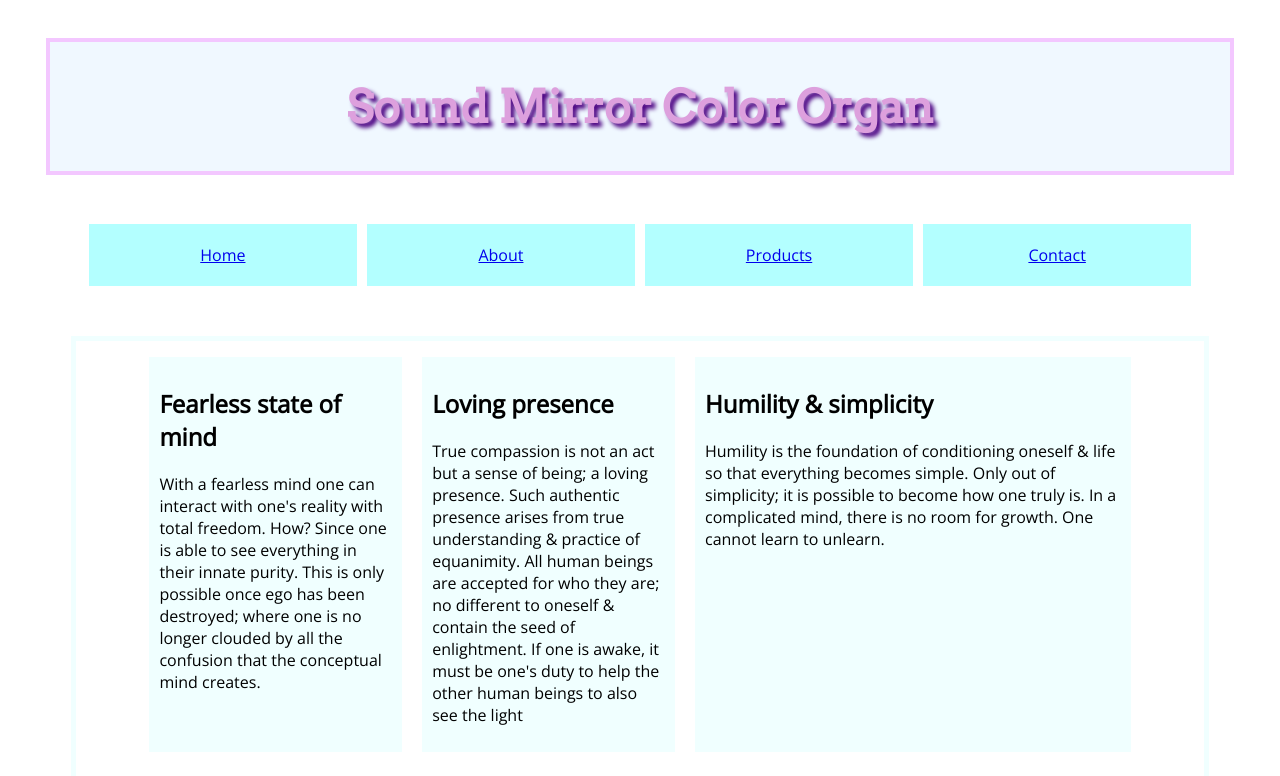
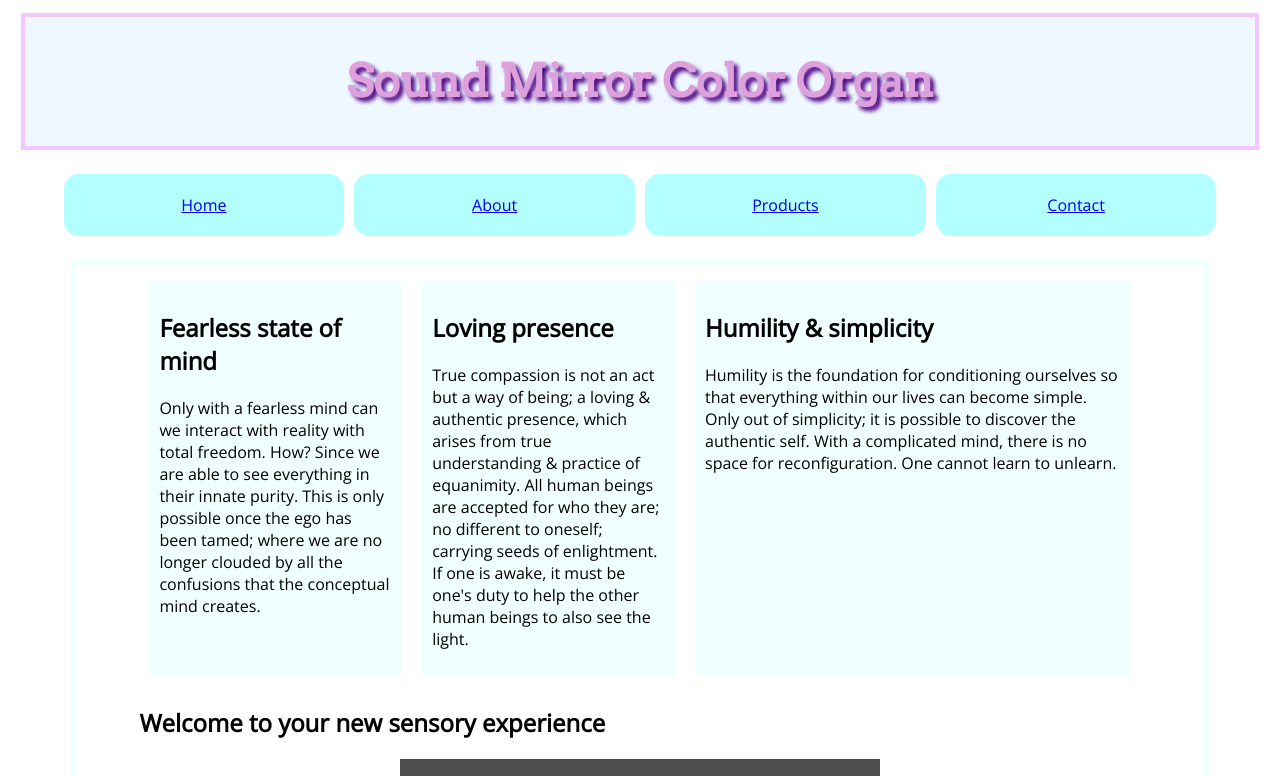
Before and after one commit to alcaloke/testSite02, a plain HTML site: page index.html in a window 1280 px wide. Shown: the top 776 px of the page. Drawn offline with nearby package versions, Linux system fonts and the light colour scheme; grey boxes are pictures that could not be loaded.

Commit message:
minor update to styles

```diff
--- a/index.html
+++ b/index.html
@@ -26,15 +26,15 @@
     <section>
       <article>
         <h2>Fearless state of mind</h2>
-        <p>With a fearless mind one can interact with one's reality with total freedom. How? Since one is able to see everything in their innate purity. This is only possible once ego has been destroyed; where one is no longer clouded by all the confusion that the conceptual mind creates.</p>
+        <p>Only with a fearless mind can we interact with reality with total freedom. How? Since we are able to see everything in their innate purity. This is only possible once the ego has been tamed; where we are no longer clouded by all the confusions that the conceptual mind creates.</p>
       </article>
       <article>
         <h2>Loving presence</h2>
-        <p>True compassion is not an act but a sense of being; a loving presence. Such authentic presence arises from true understanding & practice of equanimity. All human beings are accepted for who they are; no different to oneself & contain the seed of enlightment. If one is awake, it must be one's duty to help the other human beings to also see the light</p>
+        <p>True compassion is not an act but a way of being; a loving & authentic presence, which arises from true understanding & practice of equanimity. All human beings are accepted for who they are; no different to oneself; carrying seeds of enlightment. If one is awake, it must be one's duty to help the other human beings to also see the light.</p>
       </article>
       <article>
         <h2>Humility & simplicity</h2>
-        <p>Humility is the foundation of conditioning oneself & life so that everything becomes simple. Only out of simplicity; it is possible to become how one truly is. In a complicated mind, there is no room for growth. One cannot learn to unlearn.</p>
+        <p>Humility is the foundation for conditioning ourselves so that everything within our lives can become simple. Only out of simplicity; it is possible to discover the authentic self. With a complicated mind, there is no space for reconfiguration. One cannot learn to unlearn.</p>
       </article>
     </section>
 
--- a/styles.css
+++ b/styles.css
@@ -12,7 +12,7 @@ header {
   color: plum;
   font-size: 17pt;
   text-shadow: 4px 4px 4px indigo;
-  margin: 3%;
+  margin: 1%;
   padding: 0.5% 3%;
   text-align: center;
   border: 4px solid rgba(255, 0, 255, 0.2);
@@ -76,7 +76,7 @@ article:nth-of-type(3) {
   /* align-items: stretch;
   justify-content: space-around; */
 
-  margin: 3%;
+  margin: 1%;
   padding: 0.5% 3%;
 }
 
@@ -86,6 +86,7 @@ article:nth-of-type(3) {
   margin: 5px;
   padding: 20px;
   background-color: #b3ffff;
+  border-radius: 15px;
 
 }
 
```
